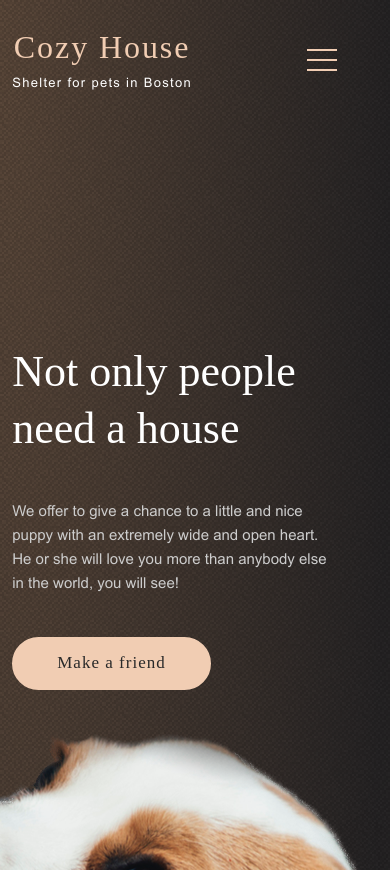
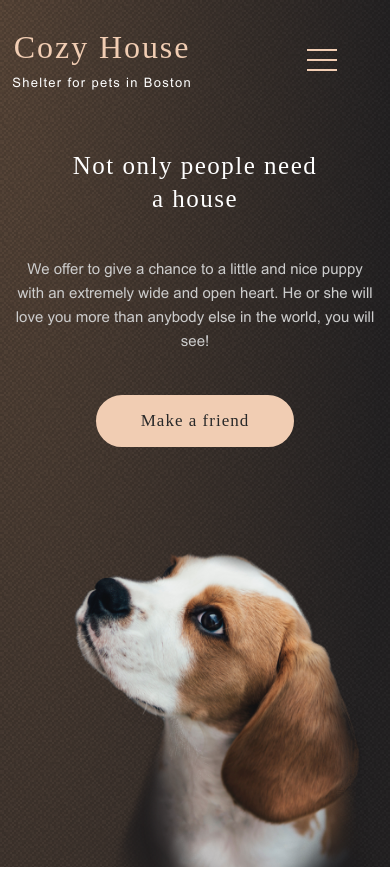
Before and after one commit to zhadan93/rsschool-js, a plain HTML site: page shelter/pages/main/index.html in a window 390 px wide. Shown: the top 870 px of the page. Drawn offline with Linux system fonts and the light colour scheme; files whose address does not match are found by name.

Commit message:
feat: add adaptive not-only block

```diff
--- a/shelter/pages/main/index.html
+++ b/shelter/pages/main/index.html
@@ -42,11 +42,11 @@
       <div class="wrapper not-only__wrapper">
         <div class="not-only__content">
           <h2 class="title title--colored title__h2">Not only people need a house</h2>
-          <p class="paragraph paragraph--colored">We offer to give a chance to a little and nice puppy with an extremely wide and open heart. He or she will
+          <p class="paragraph paragraph--centered paragraph--colored">We offer to give a chance to a little and nice puppy with an extremely wide and open heart. He or she will
             love you more than anybody else in the world, you will see!</p>
-          <a class="button button__link button--colored" href="#our-friends">Make a friend</a>
+          <a class="button button__link not-only__button button--colored" href="#our-friends">Make a friend</a>
         </div>
-        <img src="../../assets/img/start-screen-puppy.png" alt="Start screen puppy" width="698" height="728">
+        <img class="not-only__image" src="../../assets/img/start-screen-puppy.png" alt="Start screen puppy">
       </div>
     </section>
 
--- a/shelter/pages/main/style.css
+++ b/shelter/pages/main/style.css
@@ -194,7 +194,6 @@ html {
 }
 
 .not-only__wrapper {
-  flex-wrap: wrap;
   align-items: flex-start;
   gap: 42px;
 }
@@ -266,6 +265,10 @@ html {
 .button--colored {
   background-color: var(--decoration-color);
   border: 2px solid var(--decoration-color);
+}
+
+.not-only__image {
+  max-width: 698px;
 }
 
 
@@ -552,6 +555,48 @@ html {
   .header {
     padding-top: 3.92%;
   }
+
+  .not-only {
+    padding-top: 14%;
+  }
+
+  .not-only__wrapper {
+    padding: 0 3.12%;
+  }
+
+  .not-only__content {
+    padding-top: 13.58%;
+  }
+
+  .not-only__image {
+    min-width: 569px;
+  }
+}
+
+@media (max-width: 1141px) {
+  .not-only {
+    padding-top: 150px;
+  }
+
+  .not-only__wrapper {
+    padding: 0 30px;
+    flex-direction: column;
+    align-items: center;
+    gap: 100px;
+  }
+
+  .not-only__content {
+    padding-top: 0;
+  }
+
+  .not-only__button {
+    align-self: center;
+  }
+
+  .not-only__image {
+    max-width: 569px;
+    align-self: flex-end;
+  }
 }
 
 @media (max-width: 767px) {
@@ -559,7 +604,7 @@ html {
     padding-top: 30px;
   }
 
-  .wrapper {
+  .header__wrapper {
     padding: 0 53px 0 3.13%;
   }
 
@@ -570,4 +615,35 @@ html {
   .burger-menu {
     display: flex;
   }
+
+  .not-only__wrapper {
+    padding: 0 3.9%;
+    gap: 105px;
+  }
+
+  .not-only__content {
+    align-items: center;
+  }
+
+  .title__h2 {
+    max-width: 250px;
+    text-align: center;
+    font-size: 2.5rem;
+    letter-spacing: 0.06em;
+  }
+
+  .paragraph--centered {
+    text-align: center;
+  }
+
+  .not-only__image {
+    width: 84%;
+    min-width: 260px;
+  }
 }
+
+@media (max-width: 320px) {
+  .not-only__wrapper {
+    padding: 0 10px;
+  }
+}
```
